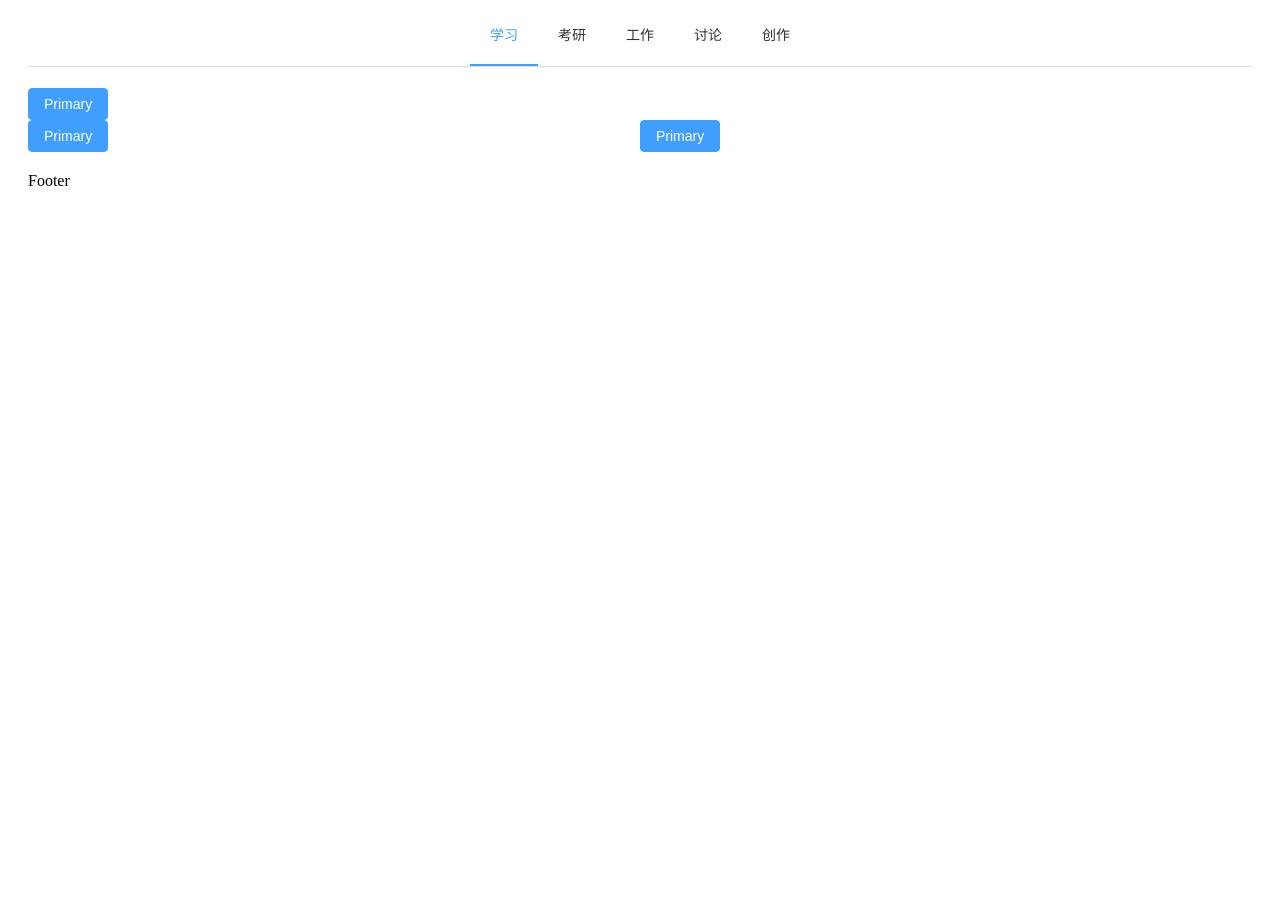
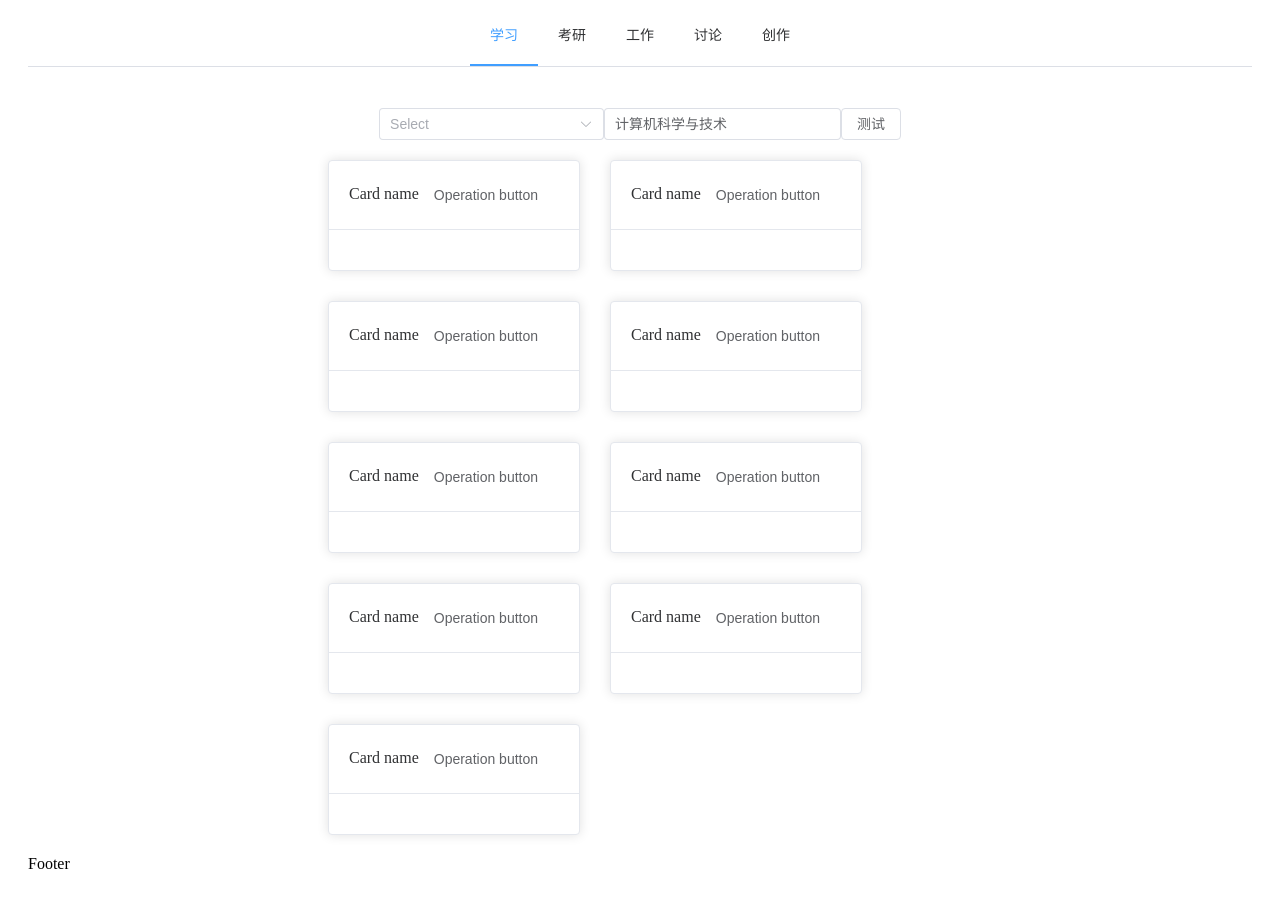
Before and after one commit to tan-junqi/myproject-frontend, a Vue app: page / in a window 1280 px wide. Shown: the top 908 px of the page. Before the commit the page ends 800 px from the top, so only its background shows below. Built offline with nearby package versions, Linux system fonts and the light colour scheme.

Commit message:
集成axios

```diff
--- a/package.json
+++ b/package.json
@@ -14,6 +14,7 @@
   },
   "dependencies": {
     "@vavt/md-editor-extension": "^3.0.0",
+    "axios": "^1.6.3",
     "element-plus": "^2.4.4",
     "md-editor-v3": "^4.9.0",
     "vue": "^3.3.11",
--- /dev/null
+++ b/src/hook/useEnv.ts
@@ -0,0 +1,4 @@
+export function useEnv() {
+    const {VITE_BASE_URL} = import.meta.env
+    return {VITE_BASE_URL}
+}
--- /dev/null
+++ b/src/utils/request/api.ts
@@ -0,0 +1,8 @@
+import service from "@/utils/request/index";
+
+export function getArticleTitleList() {
+    return service({
+        url: "/article/getArticleTitleList",
+        method: "GET"
+    })
+}
--- /dev/null
+++ b/src/utils/request/index.ts
@@ -0,0 +1,48 @@
+import type {AxiosError, AxiosInstance, AxiosRequestConfig, AxiosResponse} from "axios";
+import axios from "axios";
+// import {useEnv} from "../request";
+
+// const {VITE_BASE_API} = useEnv();
+
+const service: AxiosInstance = axios.create({
+    baseURL: "http://localhost:8080",
+    timeout: 5000, // 请求超时时间
+    headers: {
+        "Content-Type": "application/json;charset=UTF-8",
+        "Access-Control-Allow-Origin": "*",
+        "Access-Control-Allow-Method": "POST,GET"
+    }
+});
+
+
+//请求拦截
+//就是你请求接口的时候，我会先拦截下来，对你的数据做一个判断，或者携带个token给你
+service.interceptors.request.use((config) => {//请求的数据
+    config.headers = config.headers || {} as any  // 没有数据的话就设置为空设置为数据
+    if (localStorage.getItem("token")) {//先确保登录
+        config.headers.token = localStorage.getItem("token") || ""
+    }
+    return config//必须返回出去，不然请求发不出去
+}, error => {
+    //处理错误请求
+    return Promise.reject(error)
+})
+
+//响应拦截：后端返回来的结果
+service.interceptors.response.use((res) => {
+    const code: number = res.data.code//code是后端的状态码
+    if (code !== 200) {
+        //请求失败（包括token失效，302，404...根据和后端约定好的状态码做出不同的处理）
+        return Promise.reject(res)
+    } else {
+        //请求成功
+        console.log(res, '成功----')
+        return Promise.resolve(res.data)
+    }
+}, (err) => {
+    console.log(err, '错误信息的处理')//错误信息的处理
+    //处理错误响应
+    return Promise.reject(err)
+})
+
+export default service
--- a/src/views/HomeView.vue
+++ b/src/views/HomeView.vue
@@ -1,23 +1,84 @@
 <template>
   <div class="home-wrapper">
-    <el-row>
-      <el-col :span="24">
-        <el-button type="primary" siz>Primary</el-button>
-      </el-col>
-    </el-row>
-    <el-row>
-      <el-col :span="12">
-        <el-button type="primary">Primary</el-button>
-      </el-col>
-      <el-col :span="12">
-        <el-button type="primary">Primary</el-button>
-      </el-col>
-    </el-row>
+    <div class="select-subject">
+      <el-cascader
+          v-model="value"
+          :options="options"
+          :props="props"
+          @change="handleChange"
+      />
+      <el-input v-model="input" placeholder="请输入学科名" clearable style="width: 20%"/>
+      <el-button @click="getArticleList">测试</el-button>
+    </div>
+    <div class="subject-list">
+      <el-space wrap :size="30">
+        <el-card v-for="item in 9" :key="item" class="box-card" style="width: 250px">
+          <template #header>
+            <div class="card-header">
+              <span>Card name</span>
+              <el-button class="button" text>Operation button</el-button>
+            </div>
+          </template>
+        </el-card>
+      </el-space>
+    </div>
   </div>
 
 </template>
 
-<script setup>
+<script setup lang="ts">
+import {ref} from 'vue'
+import {onMounted} from "vue";
+import {getArticleTitleList} from "@/utils/request/api";
+
+const value = ref([])
+const input = ref('计算机科学与技术')
+const articleInfo = ref();
+
+const props = {
+  expandTrigger: 'hover' as const,
+}
+
+const options = [
+  {
+    value: '工科',
+    label: '工科',
+    children: [
+      {
+        value: '计算机科学与技术',
+        label: '计算机科学与技术',
+        children: [
+          {
+            value: '计算机科学与技术',
+            label: '计算机科学与技术',
+          },
+          {
+            value: '软件工程',
+            label: '软件工程'
+          }
+        ],
+      }
+    ]
+  }
+]
+
+const handleChange = (value) => {
+  console.log(value)
+}
+
+onMounted(() => {
+  console.log("1111111111111111111111111111111111111111");
+})
+
+function getArticleList() {
+  console.log("2222222222222222222222222222222222222222");
+  getArticleTitleList().then((res) => {
+    console.log("3333333333333333333333333333333333333333")
+  }).catch((err) => {
+    console.log("444444444444444444444444444444444444444444")
+    return false;
+  })
+}
 
 </script>
 
@@ -26,4 +87,19 @@
   /*display: inline-block;*/
   /*width: 70%;*/
 }
+
+.select-subject {
+  display: flex;
+  align-items: center;
+  justify-content: center;
+  padding: 20px;
+}
+
+.subject-list {
+  display: flex;
+  align-items: center;
+  justify-content: center;
+  padding-left: 300px;
+  padding-right: 300px;
+}
 </style>
--- /dev/null
+++ b/vue.config.ts
@@ -0,0 +1,18 @@
+const { defineConfig } = require('@vue/cli-service')
+module.exports = defineConfig({
+    transpileDependencies: true,
+    lintOnSave: false,
+    devServer: {
+        port: 5173, // 端口
+        proxy: {
+            '/api': {
+                target: 'http://127.0.0.1:8080',
+                changeOrigin: true, //支持跨域
+                pathRewrite: {
+                    // 路径重写
+                    '/api': '/userHuang' // 用'/api'代替target里面的地址
+                }
+            }
+        }
+    }
+})
```
Also changed, not shown: src/router/index.ts (line endings or trailing spaces), 1 other file (tests, documents, lock files or other folders).
